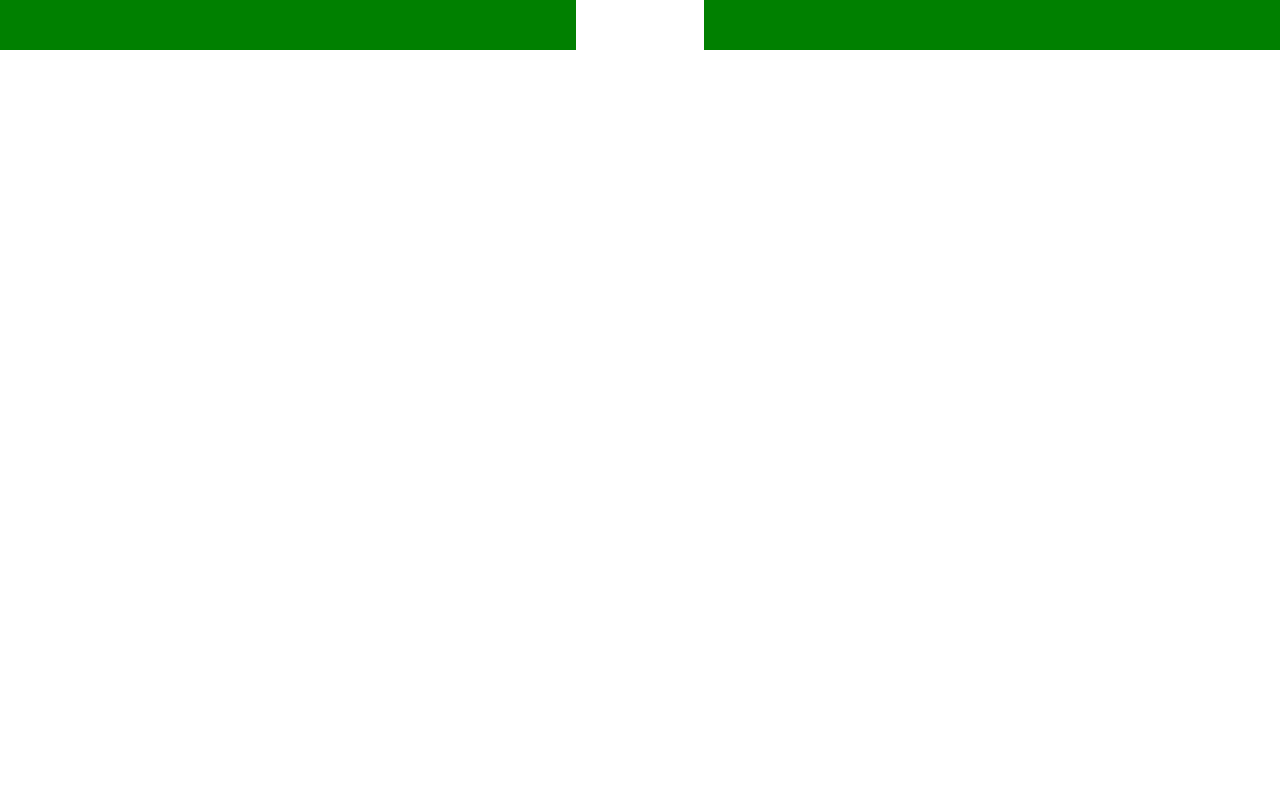
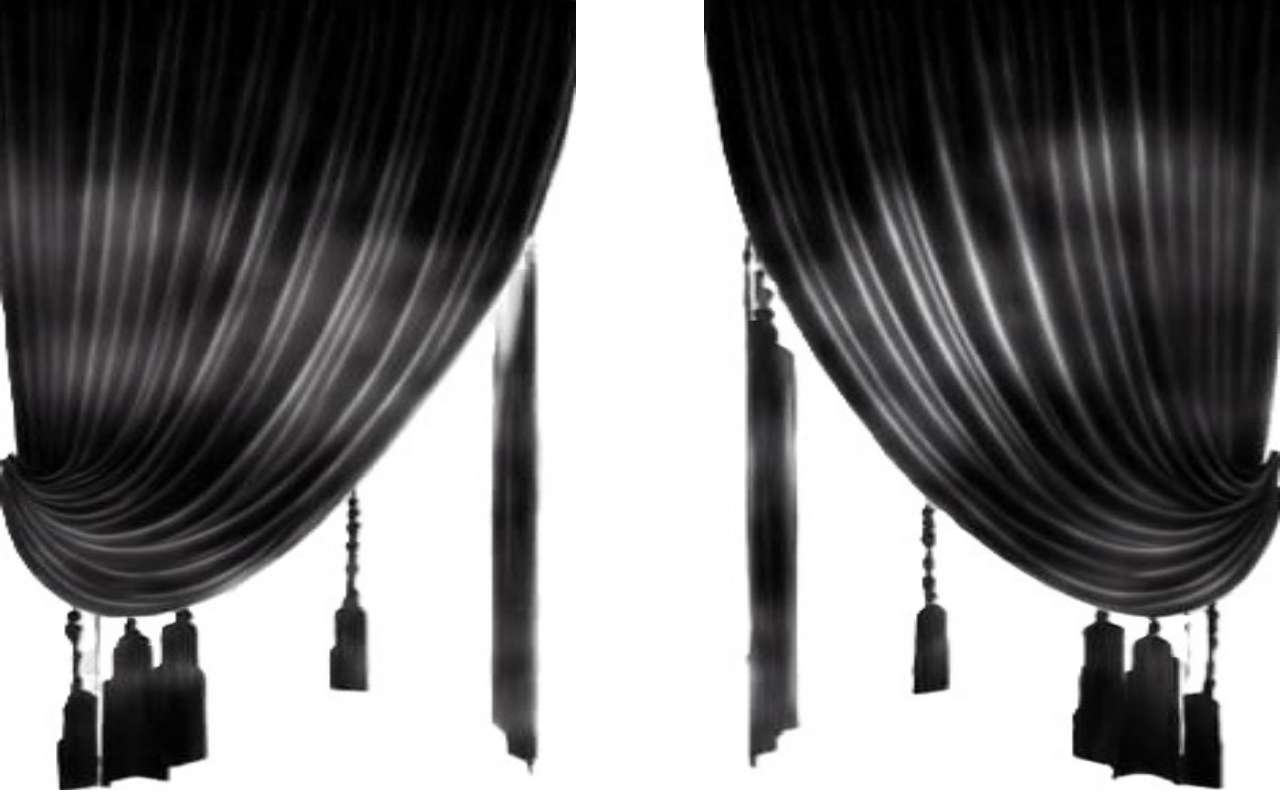
Before and after one commit to matteo2302/my-page, a Vue app: page / in a window 1280 px wide. Built offline with nearby package versions, Linux system fonts and the light colour scheme.

Commit message:
curtains test

```diff
--- a/src/components/HelloWorld.vue
+++ b/src/components/HelloWorld.vue
@@ -5,7 +5,10 @@ export default {
   methods: {
     /*uso @click per la tenda*/
     openCurtain() {
-      console.log("dio sporco")
+      console.log("dio sporco");
+      const curtain = event.currentTarget; // Riferimento sempre al <div> che gestisce il click
+        curtain.style.width = "0"; // Cambia la larghezza del div
+
     }
   }
 };
@@ -16,8 +19,11 @@ export default {
 
   <body>
     <div class="d-flex justify-content-between">
-      <div id="curtain-1" @click="openCurtain"></div>
-      <div id="curtain-2" @click="openCurtain"></div>
+      <div id="curtain-1" @click="openCurtain">
+      <img src="../.././public/goth_curtainleft.jpg" alt="curtain"></div>
+      <div id="curtain-2" @click="openCurtain">
+        <img src="../.././public/goth_curtainright.jpg" alt="curtain">
+      </div>
     </div>
   </body>
 
@@ -32,8 +38,8 @@ export default {
   transition: width 2s;
 }
 
-#curtain-2:hover,
-#curtain-1:hover {
-  width: 15%;
+img{
+  width: 100%;
+  height: 790px;
 }
 </style>
```
Also changed, not shown: public/goth_curtainleft.jpg (added), public/goth_curtainright.jpg (added).
